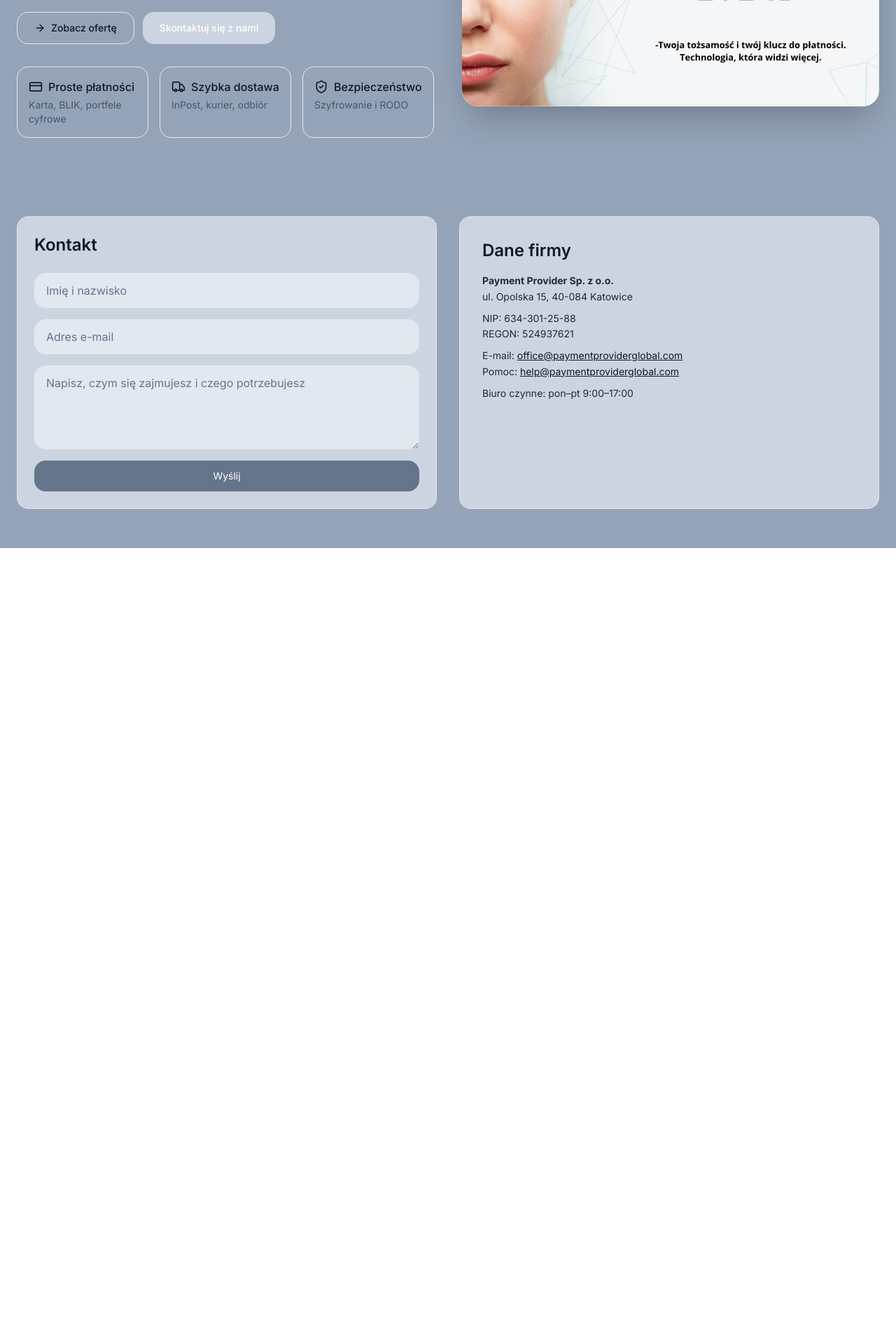
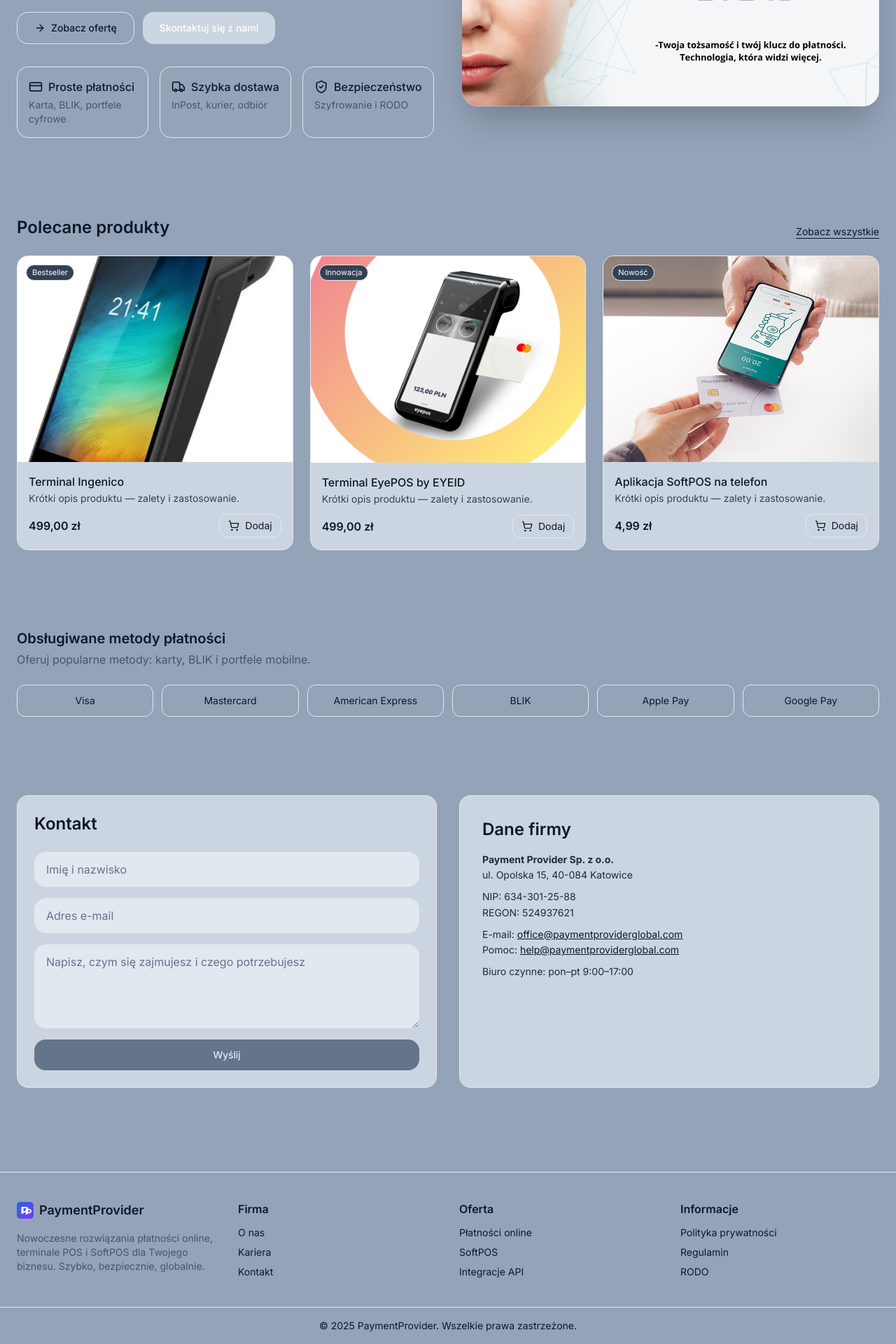
Before and after one commit to PaymentPROVIDER/PP-global, a Next.js app: page /PP-global/ in a window 1280 px wide. Shown: the part 369-2289 px from the top of the page at 70% size. Before the commit the page ends 1152 px from the top, so only its background shows below. Built offline with nearby package versions, Linux system fonts and the light colour scheme.

Commit message:
Update PaymentProviderSite.jsx

```diff
--- a/components/PaymentProviderSite.jsx
+++ b/components/PaymentProviderSite.jsx
@@ -69,12 +69,10 @@ export default function PaymentProviderSite() {
 
   return (
     <div className="min-h-screen bg-slate-400 text-slate-900">
-      {/* Pasek info */}
       <div className="w-full text-center text-xs py-2 border-b bg-slate-400">
         Darmowa dostawa od 199 zł • 30 dni na zwrot
       </div>
 
-      {/* Header */}
       <header className="sticky top-0 z-30 bg-slate-400 backdrop-blur border-b">
         <div className="mx-auto max-w-7xl px-4 sm:px-6 lg:px-8 h-16 flex items-center justify-between">
           <div className="flex items-center gap-2">
@@ -102,7 +100,6 @@ export default function PaymentProviderSite() {
         </div>
       </header>
 
-      {/* HERO */}
       <section className="py-14">
         <div className="max-w-7xl mx-auto px-6 grid lg:grid-cols-2 gap-10 items-center">
           <div>
@@ -113,7 +110,7 @@ export default function PaymentProviderSite() {
               className="text-4xl md:text-5xl font-bold leading-tight"
             >
               Globalne rozwiązania płatnicze{" "}
-              <span className="bg-clip-text text-transparent bg-gradient-to-r from-slate-400 to-slate-800">
+              <span className="bg-clip-text text-transparent bg-gradient-to-r from-slate-600 to-slate-800">
                 dla Twojego biznesu
               </span>
             </motion.h1>
@@ -170,10 +167,73 @@ export default function PaymentProviderSite() {
         </div>
       </section>
 
-      {/* KONTAKT */}
+      <section className="py-14" id="sklep">
+        <div className="mx-auto max-w-7xl px-6">
+          <div className="flex items-end justify-between gap-4">
+            <h2 className="text-2xl font-semibold">Polecane produkty</h2>
+            <a href="#" className="text-sm underline underline-offset-4">
+              Zobacz wszystkie
+            </a>
+          </div>
+
+          <div className="mt-6 grid sm:grid-cols-2 lg:grid-cols-3 gap-6">
+            {products.map((p) => (
+              <div
+                key={p.id}
+                className="group rounded-2xl border bg-slate-300 overflow-hidden hover:shadow-lg transition-all"
+              >
+                <div className="relative aspect-[4/3] overflow-hidden">
+                  <Image
+                    src={p.img}
+                    alt={p.name}
+                    width={1200}
+                    height={900}
+                    className="w-full h-full object-cover group-hover:scale-105 transition-transform"
+                    unoptimized
+                  />
+                  <div className="absolute left-3 top-3 text-[11px] bg-slate-700 text-white border px-2 py-0.5 rounded-full">
+                    {p.badge}
+                  </div>
+                </div>
+                <div className="p-4">
+                  <div className="font-medium">{p.name}</div>
+                  <div className="text-slate-700 text-sm mt-0.5">
+                    Krótki opis produktu — zalety i zastosowanie.
+                  </div>
+                  <div className="mt-3 flex items-center justify-between">
+                    <div className="font-semibold">{p.price}</div>
+                    <button className="inline-flex items-center gap-2 rounded-xl border px-3 py-1.5 text-sm hover:bg-slate-200">
+                      <ShoppingCart className="w-4 h-4" /> Dodaj
+                    </button>
+                  </div>
+                </div>
+              </div>
+            ))}
+          </div>
+        </div>
+      </section>
+
+      <section className="py-14" id="oferta">
+        <div className="mx-auto max-w-7xl px-6">
+          <h3 className="text-xl font-semibold">Obsługiwane metody płatności</h3>
+          <p className="text-slate-600 mt-1">
+            Oferuj popularne metody: karty, BLIK i portfele mobilne.
+          </p>
+          <div className="mt-6 grid grid-cols-2 sm:grid-cols-3 lg:grid-cols-6 gap-3">
+            {payments.map((name, i) => (
+              <div
+                key={i}
+                className="rounded-xl border bg-slate-400 py-3 text-center text-sm"
+              >
+                {name}
+              </div>
+            ))}
+          </div>
+        </div>
+      </section>
+
       <section className="py-14" id="kontakt">
         <div className="mx-auto max-w-7xl px-6 grid lg:grid-cols-2 gap-8">
-          {/* Formularz */}
           <div className="rounded-2xl border p-6 bg-slate-300">
             <h3 className="text-2xl font-semibold">Kontakt</h3>
             <form
@@ -198,7 +258,6 @@ export default function PaymentProviderSite() {
             </form>
           </div>
 
-          {/* Dane firmy */}
           <div className="rounded-2xl border p-8 bg-slate-300">
             <h3 className="text-2xl font-semibold mb-4">Dane firmy</h3>
             <div className="space-y-2 text-sm text-slate-800 leading-relaxed">
@@ -234,6 +293,79 @@ export default function PaymentProviderSite() {
           </div>
         </div>
       </section>
+
+      <footer className="bg-slate-400 border-t mt-16">
+        <div className="max-w-7xl mx-auto px-6 py-10 grid grid-cols-1 md:grid-cols-4 gap-8 text-slate-700">
+          <div>
+            <div className="flex items-center space-x-2 mb-4">
+              <Image
+                src={`${BASE}/logo-pp.svg`}
+                alt="PaymentProvider logo"
+                width={24}
+                height={24}
+                className="w-6 h-6"
+                priority
+              />
+              <span className="font-semibold text-lg text-slate-900">
+                PaymentProvider
+              </span>
+            </div>
+            <p className="text-sm text-slate-600">
+              Nowoczesne rozwiązania płatności online, terminale POS i SoftPOS
+              dla Twojego biznesu. Szybko, bezpiecznie, globalnie.
+            </p>
+          </div>
+
+          <div>
+            <h3 className="font-semibold text-slate-900 mb-3">Firma</h3>
+            <ul className="space-y-2 text-sm">
+              <li>
+                <a href="#o-nas">O nas</a>
+              </li>
+              <li>
+                <a href="#">Kariera</a>
+              </li>
+              <li>
+                <a href="#kontakt">Kontakt</a>
+              </li>
+            </ul>
+          </div>
+
+          <div>
+            <h3 className="font-semibold text-slate-900 mb-3">Oferta</h3>
+            <ul className="space-y-2 text-sm">
+              <li>
+                <a href="#oferta">Płatności online</a>
+              </li>
+              <li>
+                <a href="#oferta">SoftPOS</a>
+              </li>
+              <li>
+                <a href="#oferta">Integracje API</a>
+              </li>
+            </ul>
+          </div>
+
+          <div>
+            <h3 className="font-semibold text-slate-900 mb-3">Informacje</h3>
+            <ul className="space-y-2 text-sm">
+              <li>
+                <a href="#">Polityka prywatności</a>
+              </li>
+              <li>
+                <a href="#">Regulamin</a>
+              </li>
+              <li>
+                <a href="#">RODO</a>
+              </li>
+            </ul>
+          </div>
+        </div>
+
+        <div className="border-t py-4 text-center text-sm text-slate-900 bg-slate-400">
+          © {new Date().getFullYear()} PaymentProvider. Wszelkie prawa zastrzeżone.
+        </div>
+      </footer>
     </div>
   );
 }
```
